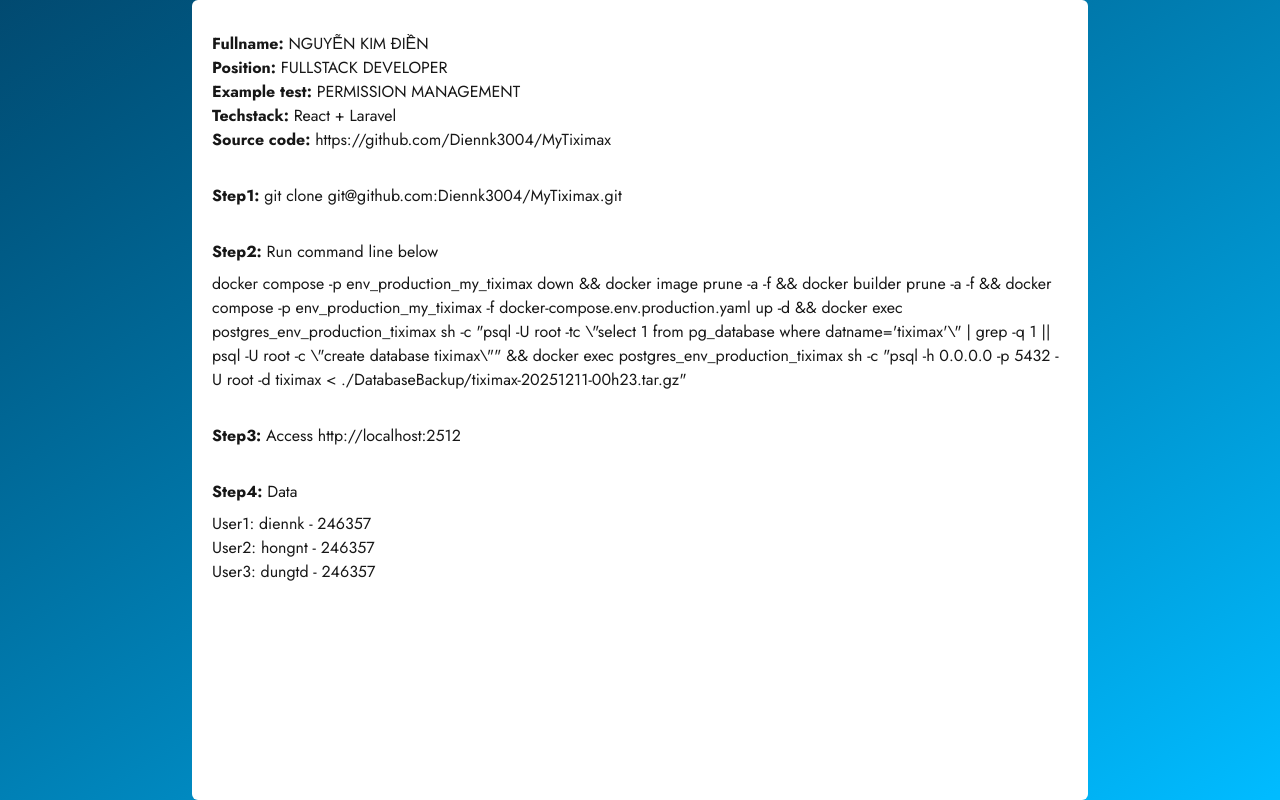
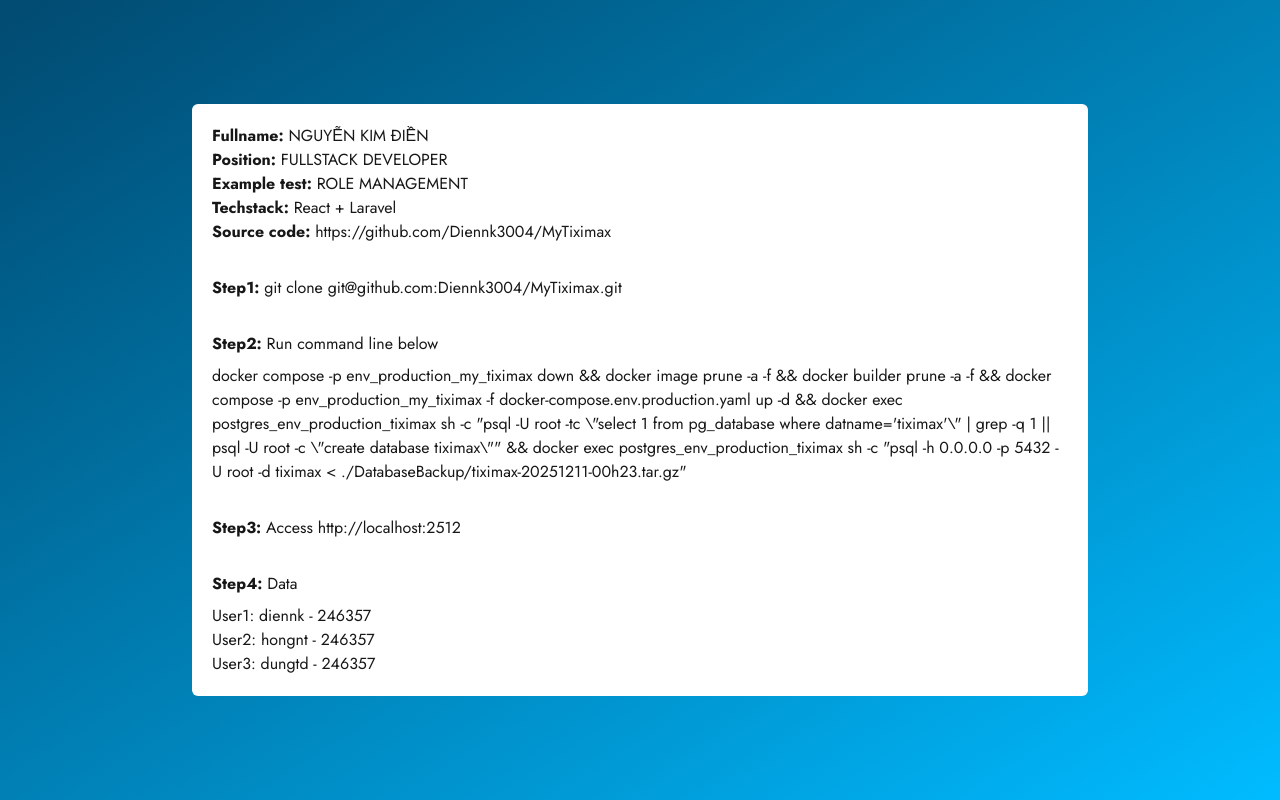
Before and after one commit to Diennk3004/my-porfolio, a Next.js app: page /1 in a window 1280 px wide. Built offline with nearby package versions, Linux system fonts and the light colour scheme; no server answers.

Commit message:
Add code UI

```diff
--- a/src/app/[locale]/page.tsx
+++ b/src/app/[locale]/page.tsx
@@ -5,7 +5,7 @@
   return (
     <React.Fragment>
       <div className={clsx(["h-screen", "bg-linear-to-br", "from-sky-900", "to-sky-400", "flex", "justify-center", "items-center", "pl-3", "pr-3"])}>
-        <div className={clsx(["max-w-4xl", "bg-white", "rounded-md", "h-200", "pl-5", "pr-5", "pt-8", "pb-8"])}>
+        <div className={clsx(["max-w-4xl", "bg-white", "rounded-md", "pl-5", "pr-5", "pt-5", "pb-5"])}>
           <div>
             <div>
               <strong>Fullname:</strong>&nbsp;NGUYỄN KIM ĐIỀN
@@ -14,7 +14,7 @@
               <strong>Position:</strong>&nbsp;FULLSTACK DEVELOPER
             </div>
             <div>
-              <strong>Example test:</strong>&nbsp;PERMISSION MANAGEMENT
+              <strong>Example test:</strong>&nbsp;ROLE MANAGEMENT
             </div>
             <div>
               <strong>Techstack:</strong>&nbsp;React + Laravel
```
